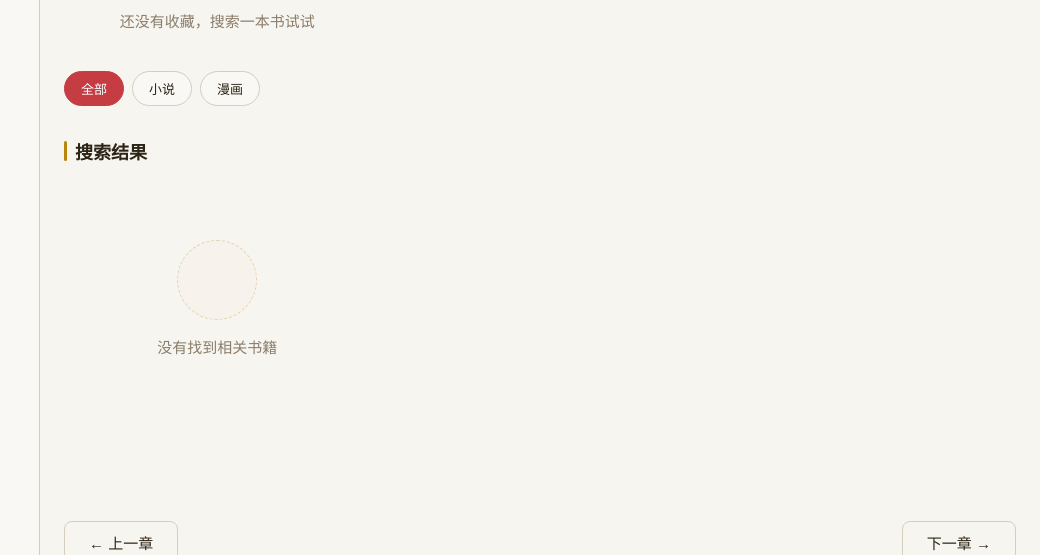
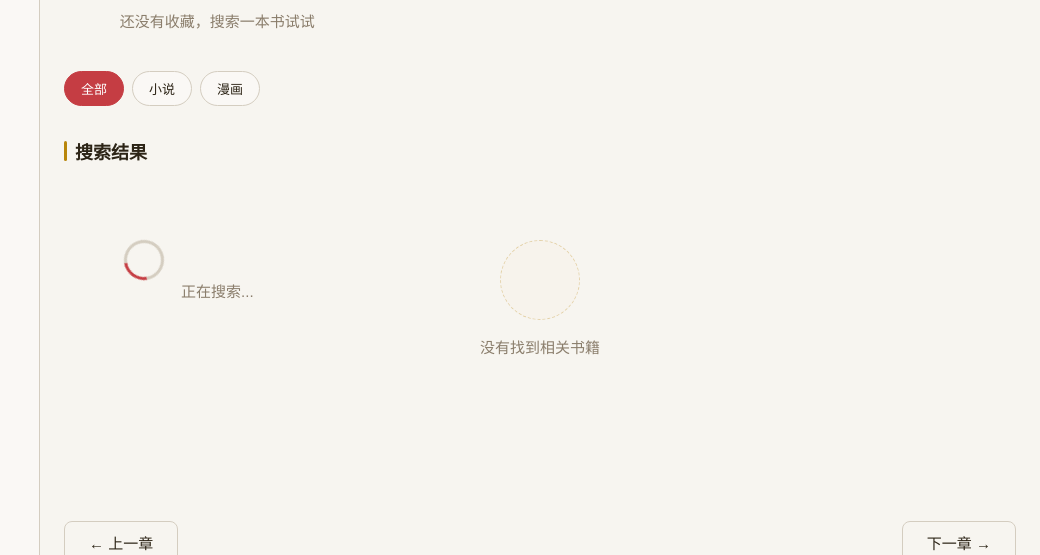
Before and after one commit to StianCican/yuejing-reader, a Flask app: page / in a window 1280 px wide. Shown: the part 641-1196 px from the top of the page, without its empty margins (240-1280 px from the left). Run offline with Flask 3, Linux system fonts and the light colour scheme; some libraries are stand-ins or nearby versions.

Commit message:
fix: 简化搜索骨架屏为 spinner + 修复 resultCount 文本更新
- 移除 x-if + 嵌套 x-for（避免 Alpine 指令冲突）
- 搜索中用 spinner + '正在搜索...' 代替骨架卡片
- doSearch 恢复 resultCount.textContent 更新
- 空态仅在搜索结果为空且非 null 时显示

Co-Authored-By: Claude Opus 4.8 <noreply@anthropic.com>

```diff
--- a/static/js/app.js
+++ b/static/js/app.js
@@ -267,14 +267,17 @@ async function doSearch() {
   const kw = document.getElementById('searchInput').value.trim();
   if (!kw) return;
   showView('search');
-  State.searchResults = null;  // null → Alpine x-if 显示骨架屏
+  State.searchResults = null;  // null → Alpine 显示加载中
+  document.getElementById('resultCount').textContent = '搜索中...';
   try {
     let url = `/api/search?q=${encodeURIComponent(kw)}`;
     if (State.currentSearchType) url += `&type=${State.currentSearchType}`;
     const resp = await fetch(url);
     State.searchResults = await resp.json();
+    document.getElementById('resultCount').textContent = `共 ${State.searchResults.length} 条结果`;
   } catch (e) {
     State.searchResults = [];
+    document.getElementById('resultCount').textContent = '';
     document.getElementById('searchResults').innerHTML = '<div class="empty"><div class="icon"><iconify-icon icon="ph:x-circle" inline></iconify-icon></div><p>搜索失败，请检查后端是否运行</p></div>';
   }
 }
--- a/templates/index.html
+++ b/templates/index.html
@@ -100,19 +100,12 @@
           <button class="type-tab" data-type="0" @click="setSearchType('0', $el)"><iconify-icon icon="ph:book-open-text" inline></iconify-icon>小说</button>
           <button class="type-tab" data-type="2" @click="setSearchType('2', $el)"><iconify-icon icon="ph:palette" inline></iconify-icon>漫画</button>
         </div>
-        <div class="section-title">搜索结果 <span class="count" id="resultCount" x-text="'共 ' + searchResults.length + ' 条结果'"></span></div>
+        <div class="section-title">搜索结果 <span class="count" id="resultCount"></span></div>
         <div id="searchResults" class="book-grid">
-          <!-- 骨架屏（搜索中） -->
-          <template x-if="searchResults === null || searchResults === undefined">
-            <div class="skeleton-card" x-for="i in 4" :key="i">
-              <div class="skeleton-cover"></div>
-              <div class="skeleton-lines">
-                <div class="skeleton-line w-60"></div>
-                <div class="skeleton-line w-40"></div>
-                <div class="skeleton-line w-80"></div>
-              </div>
-            </div>
-          </template>
+          <!-- 搜索中提示 -->
+          <div class="empty" x-show="searchResults === null">
+            <div class="spinner"></div><p>正在搜索...</p>
+          </div>
           <!-- 空态 -->
           <div class="empty" x-show="searchResults !== null && !searchResults.length">
             <div class="icon"><iconify-icon icon="ph:mailbox" inline></iconify-icon></div>
```
